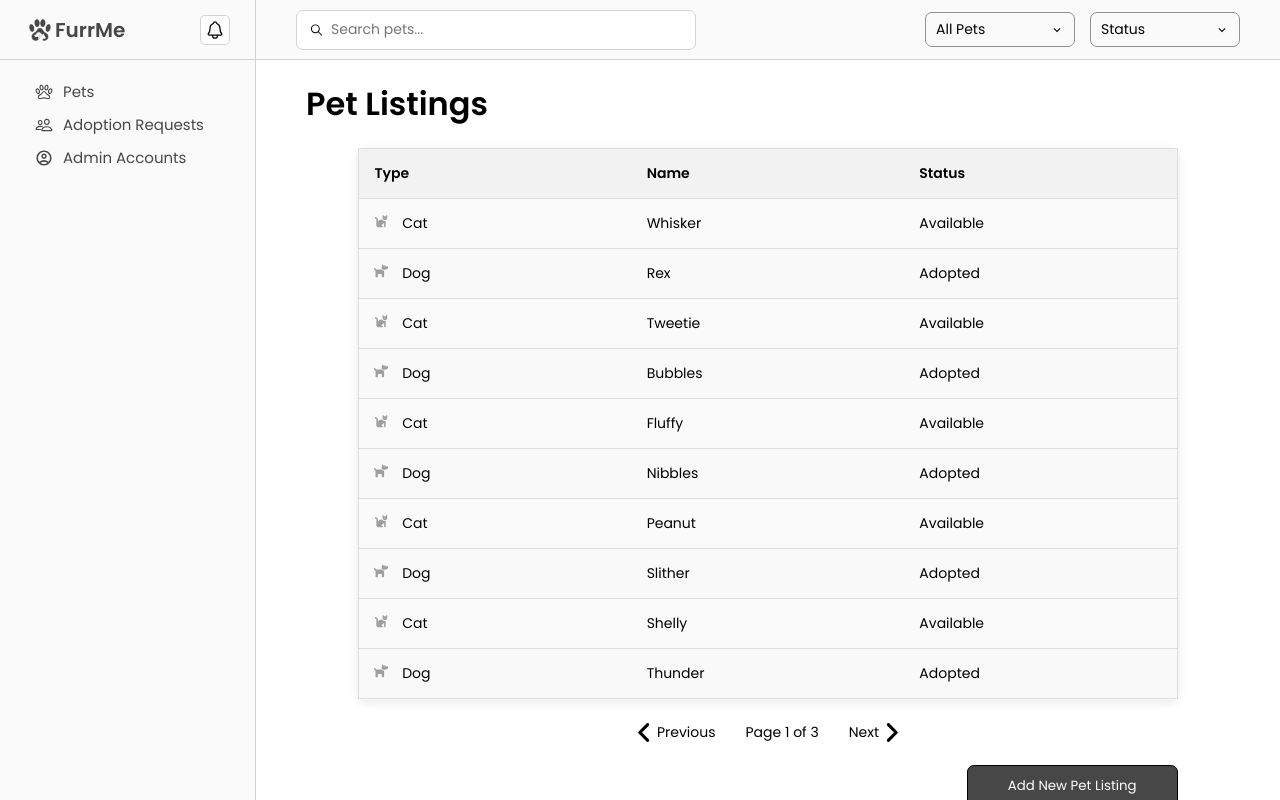
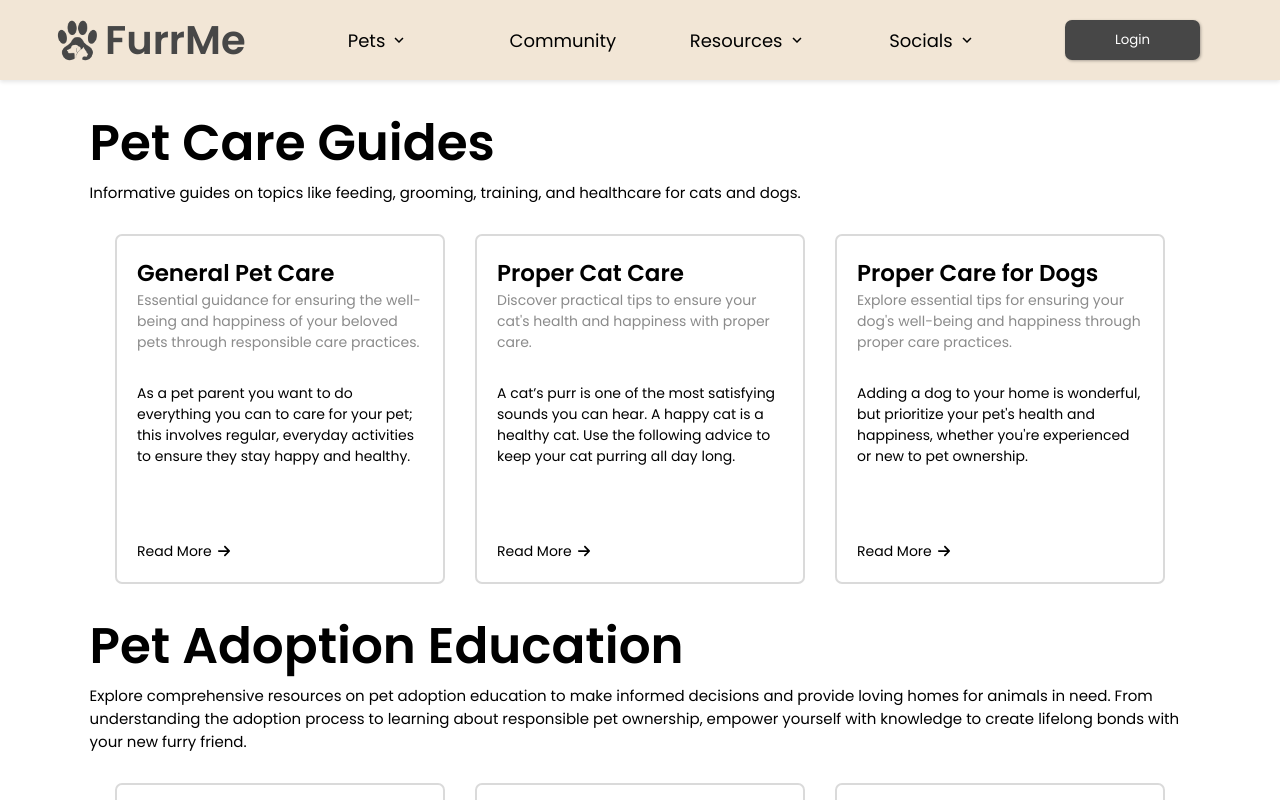
Before and after one commit to Right-Click-Inspect/FurrMe-v3, a React (Create React App) app: page / in a window 1280 px wide. Shown: the top 800 px of the page. Built offline with nearby package versions, Linux system fonts and the light colour scheme.

Commit message:
Navbar Fixed

```diff
--- a/src/App.js
+++ b/src/App.js
@@ -26,7 +26,7 @@ function App() {
     return (
         <div className="App">
             <Router>
-                <AdminDashboard />
+                <Resources />
             </Router>
         </div>
     );
--- a/src/components/AdoptionVerification.css
+++ b/src/components/AdoptionVerification.css
@@ -25,6 +25,7 @@
     padding-top: 80px;
     display: flex;
     flex-wrap: wrap;
+    height: 100vh;
 }
 
 .adoptionVerificationContainer .petDetails {
--- a/src/components/Footer.js
+++ b/src/components/Footer.js
@@ -13,6 +13,7 @@ function Footer() {
                 <li>Pet Adoption Education</li>
                 <li>Pet Adoption Process</li>
                 <li>Terms and Conditions</li>
+                <li>FAQs</li>
             </ul>
             <ul className="navIcons">
                 <li>
--- a/src/components/Navbar.css
+++ b/src/components/Navbar.css
@@ -25,216 +25,182 @@
     background-color: var(--mainColor);
     width: 100%;
     height: 80px;
-    display: flex;
-    align-items: center;
-    font-size: 1.1rem;
-    justify-content: space-around;
-    padding: 0 45px;
+    font-size: 18px;
+    padding: 0 80px 0 50px;
     position: fixed;
     z-index: 1000;
     box-shadow: 0px 2px 4px rgba(0, 0, 0, 0.1);
-}
-
-.logo {
-    height: 65px;
-    width: auto;
-}
-
-.navigations {
-    display: flex;
-}
-
-.navbar-logo {
-    color: var(--primaryTextColor);
-    font-weight: 600;
-    font-size: 2.5rem;
-    display: flex;
-    align-items: center;
-    gap: 5px;
-}
-
-.btn-login {
-    background: transparent;
-    font-size: 1.1rem;
-    padding: 5px 40px;
-    cursor: pointer;
-    border-radius: 5px;
-    display: none;
-}
-
-.btn-login:hover {
-    border-color: #9c784a;
-    transform: scale(1.05);
-}
-
-.mobile-link {
-    display: none;
-}
-
-.nav-menu {
-    display: flex;
-    padding: 0 10px;
-    align-items: center;
-    gap: 1.5rem;
-    width: 50vw;
-    justify-content: space-evenly;
-}
-
-.nav-links {
-    color: var(--primaryTextColor);
-    padding: 0.6rem 1rem;
-}
-
-.menu-icon {
-    visibility: hidden;
-}
-
-.nav-item:hover {
-    border-bottom: 1px solid #9c784a;
-    transition: all 0.5s ease;
-}
-
-.accountName {
-    border: 2px solid var(--primaryTextColor);
-    border-radius: 6px;
-    padding: 5px 15px;
-    transition: 0.5s;
-    cursor: pointer;
-}
-
-.accountName:hover {
-    transform: scale(1.02);
-    background-color: var(--hoverColor);
-}
-
-.iconDropDown {
-    position: absolute;
-    top: 100%;
-    right: 55px;
-    width: 300px;
-    background: #fff;
-    padding: 20px;
-    margin: 0 10px;
-    display: flex;
-    flex-direction: column;
-    border-radius: 7px;
-    display: none;
-    overflow: hidden;
-}
-
-.iconDropDown.open {
-    display: flex;
-}
-
-.iconDropDown .profileName {
-    text-align: center;
-    color: var(--primaryTextColor);
-    font-weight: 500;
-    transition: 0.5s;
-}
-
-.iconDropDown .profileName:hover {
-    transform: scale(1.05);
-    font-weight: 600;
-}
-
-.iconDropDown hr {
-    border: 0;
-    height: 1px;
-    background-color: var(--primaryTextColor);
-    margin: 5px 0 15px 0;
-}
-
-.dpNavList {
-    display: flex;
-    flex-direction: column;
-    gap: 15px;
-}
-
-.dpNavList a {
     display: flex;
     align-items: center;
 }
 
-.dpNavList .rightIcon {
-    color: var(--primaryTextColor);
-    position: absolute;
-    right: 20px;
-    transition: transform 0.5s;
+.navbar .logo {
+    display: flex;
+    align-items: center;
+    cursor: pointer;
 }
 
-.dpNavList a:hover .rightIcon {
-    transform: translateX(5px);
+.navbar .logo img {
+    width: 55px;
+    height: auto;
+    color: var(--primaryTextColor);
 }
 
-.dpNavList h3 {
+.navbar .logo h2 {
     color: var(--primaryTextColor);
-    font-weight: 400;
-    font-size: 18px;
+    font-size: 40px;
 }
 
-.dpNavList a:hover h3 {
-    font-weight: 500;
+.navbar .navList {
+    display: flex;
+    align-items: center;
+    justify-content: space-evenly;
+    width: 75%;
+    height: 100%;
+    padding: 0 50px;
+    gap: 20px;
 }
 
-
-@media screen and (max-width: 960px) {
-    .menu-icon {
-        visibility: visible;
-        position: absolute;
-        top: 1.8rem;
-        right: 1.5rem;
+.navbar .navList .navItem {
+    text-align: center;
+    position: relative;
+    width: 25%;
 }
 
-    .navbar-logo {
-        position: absolute;
-        top: 0.5rem;
-        left: 1.5rem;
+.navbar .navList .navItem p {
+    border-radius: 7px;
+    cursor: pointer;
+    display: flex;
+    align-items: center;
+    justify-content: center;
+    gap: 5px;
+    padding: 5px 0;
 }
 
-    .nav-menu {
+.navbar .navList .navItem p:hover {
+    background-color: var(--hoverColor);
+}
+
+.navbar .navList .navItem .dropdown {
+    position: absolute;
+    max-width: 350px;
+    background-color: var(--mainColor);
+    border-radius: 7px;
     display: flex;
     flex-direction: column;
+    gap: 10px;
+    padding: 15px 20px;
+    border: 1px solid var(--hoverColor);
+    box-shadow: 5px 5px 10px rgba(0, 0, 0, 0.3);
+    font-size: 16px;
+}
+
+.navbar .navList .navItem .dropdown.pets,
+.dropdown.socials {
+    left: 35%;
+}
+
+.navbar .navList .navItem .dropdown.socials {
+    left: 15%;
+}
+
+.navbar .navList .navItem .dropdown li {
+    cursor: pointer;
+    border-radius: 7px;
+    gap: 10px;
+    padding: 5px 25px 5px 10px;
+    text-wrap: nowrap;
+    display: flex;
     align-items: center;
-        padding-top: 40px;
-        font-size: 1.5rem;
-        gap: 2rem;
+    position: relative;
+}
+
+.navbar .navList .navItem .dropdown li:hover {
+    background-color: var(--hoverColor);
+}
+
+.navbar .navList .navItem .dropdown .rightIcon {
+    height: 15px;
+    width: 15px;
+    position: absolute;
+    right: 5px;
+}
+
+.navbar .loginBtn-accountIcon {
+    flex: 1;
+    height: 100%;
+    display: flex;
+    align-items: center;
+    justify-content: center;
+    position: relative;
+}
+
+.navbar .loginBtn-accountIcon button {
+    background-color: var(--primaryTextColor);
+    height: 40px;
+    color: white;
+    padding: 10px 50px;
+    border-radius: 7px;
+    border: none;
+    box-shadow: 1px 1px 3px rgba(0, 0, 0, 0.3);
+    cursor: pointer;
+}
+
+.navbar .loginBtn-accountIcon button:hover {
+    background-color: rgb(85, 85, 85);
+}
+
+.navbar .DP-Icon {
+    min-width: 45px;
+    height: 45px;
+    border-radius: 50%;
+    overflow: hidden;
+    box-shadow: 1px 1px 3px rgba(0, 0, 0, 0.5);
+    cursor: pointer;
+    border: px solid var(--primaryTextColor);
+    margin-left: auto;
+}
+
+.navbar .DP-Icon img {
     width: 100%;
-        position: fixed;
-        top: 80px;
-        left: 0;
-        right: 0;
-        bottom: 0;
+    height: 100%;
+    object-fit: cover;
+}
+
+.navbar .loginBtn-accountIcon .userDropdown {
+    background-color: var(--mainColor);
+    border-radius: 7px;
+    border: 1px solid var(--hoverColor);
+    box-shadow: 5px 5px 10px rgba(0, 0, 0, 0.3);
+    font-size: 16px;
+    padding: 15px 20px;
+    width: 240px;
     position: absolute;
     top: 80px;
-        left: -100%;
-        transition: all 0.5s ease;
-        background-color: var(--mainColor);
-        justify-content: flex-start;
+    right: 0;
 }
 
-    .mobile-link {
-        display: block;
-        text-align: center;
-        padding: 0.5rem 5rem;
-        border-radius: 5px;
-        background: var(--primaryTextColor);
-        color: var(--mainColor);
+.navbar .loginBtn-accountIcon .userDropdown li {
+    padding: 5px 5px;
+    cursor: pointer;
+    border-radius: 7px;
+    display: flex;
+    align-items: center;
+    text-wrap: nowrap;
+    position: relative;
+    gap: 3px;
 }
 
-    .nav-menu.active {
-        left: 0;
-        opacity: 1;
-        transition: all 0.5s ease;
-        z-index: 1;
-        height: 100vh;
+.navbar .loginBtn-accountIcon .userDropdown li:hover {
+    background-color: var(--hoverColor);
 }
 
-    .btn-login {
-        display: none;
+.navbar .loginBtn-accountIcon .userDropdown .dropdownIcon {
+    height: 15px;
+    width: 15px;
 }
 
-    .nav-links:hover {
-        background-color: #9c784a;
+.navbar .loginBtn-accountIcon .userDropdown .rightIcon-UDP {
+    position: absolute;
+    right: 5px;
 }
-}
--- a/src/components/Navbar.js
+++ b/src/components/Navbar.js
@@ -1,127 +1,192 @@
-import React, { useState, useEffect } from "react";
+import React, { useState, useEffect, useRef } from "react";
 import { Link } from "react-router-dom";
-import { FaBars, FaTimes } from "react-icons/fa";
-import { FiChevronRight } from "react-icons/fi";
 import Logo from "../assets/FurrMe Logo.png";
-import DisplayPhoto from "../assets/pet photos/cat photos/cat_img1.jpg";
 import "../components/Navbar.css";
+import {
+    MdOutlineKeyboardArrowDown,
+    MdOutlineKeyboardArrowUp,
+    MdOutlineDocumentScanner,
+} from "react-icons/md";
+import { FaAngleRight } from "react-icons/fa6";
+import { FiBook } from "react-icons/fi";
+import {
+    FaFacebook,
+    FaInstagram,
+    FaTiktok,
+    FaQuestion,
+    FaCat,
+    FaDog,
+} from "react-icons/fa";
+import { CgProfile } from "react-icons/cg";
+import { MdOutlinePets } from "react-icons/md";
+import { MdContactSupport } from "react-icons/md";
+import { IoIosLogOut } from "react-icons/io";
+import userProfilePic from "../assets/avatar-dp.jpg";
 
 function Navbar() {
-    const [click, setClick] = useState(false);
-    const [dropdownOpen, setDropdownOpen] = useState(false);
+    const [openDropdown, setOpenDropdown] = useState(null);
+    const [isLoggedIn, setIsLoggedIn] = useState(false);//For Simulation (Please replace with correct authentication logic)
+    const navbarRef = useRef(null);
 
-    const handleClick = () => setClick(!click);
-    const closeMobileMenu = () => setClick(false);
-    const closeDropdown = () => setDropdownOpen(false);
+    const toggleDropdown = (dropdown) => {
+        setOpenDropdown(openDropdown === dropdown ? null : dropdown);
+    };
 
-    const toggleDropdown = () => {
-        setDropdownOpen(!dropdownOpen);
+    const closeDropdown = () => {
+        setOpenDropdown(null);
+    };
+
+    //For Simulation (Please replace with correct authentication logic)
+    const handleLogin = () => {
+        setIsLoggedIn(!isLoggedIn);
+        setOpenDropdown(null);
     };
 
     useEffect(() => {
-        const closeMenuOnOutsideClick = (e) => {
+        const handleClickOutside = (event) => {
             if (
-                dropdownOpen &&
-                !document.querySelector(".iconDropDown").contains(e.target) &&
-                !document.querySelector(".accountName").contains(e.target)
+                navbarRef.current &&
+                !navbarRef.current.contains(event.target)
             ) {
-                setDropdownOpen(false);
+                closeDropdown();
             }
         };
-
-        document.addEventListener("mousedown", closeMenuOnOutsideClick);
-
+        document.addEventListener("mousedown", handleClickOutside);
         return () => {
-            document.removeEventListener("mousedown", closeMenuOnOutsideClick);
+            document.removeEventListener("mousedown", handleClickOutside);
         };
-    }, [dropdownOpen]);
+    }, []);
 
     return (
-        <div>
-            <nav className="navbar">
-                <Link to="/" className="navbar-logo" onClick={closeMobileMenu}>
-                    <img className="logo" src={Logo} alt="" />
-                    FurrMe
-                </Link>
-                <div className="menu-icon" onClick={handleClick}>
-                    <i className={click ? "fas fa-times" : "fas fa-bars"} />
+        <div className="navbar" ref={navbarRef}>
+            <div className="logo">
+                <img src={Logo} alt="FurrMe Logo" />
+                <h2>FurrMe</h2>
+            </div>
+            <div className="navList">
+                <div className="navItem pets">
+                    <p onClick={() => toggleDropdown("pets")}>
+                        Pets{" "}
+                        {openDropdown === "pets" ? (
+                            <MdOutlineKeyboardArrowUp />
+                        ) : (
+                            <MdOutlineKeyboardArrowDown />
+                        )}
+                    </p>
+                    {openDropdown === "pets" && (
+                        <ul className="dropdown pets" onClick={closeDropdown}>
+                            <li>
+                                <FaCat />
+                                Cats <FaAngleRight className="rightIcon" />
+                            </li>
+                            <li>
+                                <FaDog />
+                                Dogs <FaAngleRight className="rightIcon" />
+                            </li>
+                        </ul>
+                    )}
                 </div>
-                <ul className={click ? "nav-menu active" : "nav-menu"}>
-                    <li className="nav-item">
-                        <Link
-                            to="/"
-                            className="nav-links"
-                            onClick={closeMobileMenu}
+                <div className="navItem community">
+                    <p>Community</p>
+                </div>
+                <div className="navItem resources">
+                    <p onClick={() => toggleDropdown("resources")}>
+                        Resources{" "}
+                        {openDropdown === "resources" ? (
+                            <MdOutlineKeyboardArrowUp />
+                        ) : (
+                            <MdOutlineKeyboardArrowDown />
+                        )}
+                    </p>
+                    {openDropdown === "resources" && (
+                        <ul
+                            className="dropdown resources"
+                            onClick={closeDropdown}
                         >
-                            Cats
-                        </Link>
-                    </li>
-                    <li className="nav-item">
-                        <Link
-                            to="/"
-                            className="nav-links"
-                            onClick={closeMobileMenu}
+                            <li>
+                                <FaQuestion />
+                                FAQs <FaAngleRight className="rightIcon" />
+                            </li>
+                            <li>
+                                <MdOutlineDocumentScanner />
+                                Terms & Conditions{" "}
+                                <FaAngleRight className="rightIcon" />
+                            </li>
+                            <li>
+                                <FiBook />
+                                Education <FaAngleRight className="rightIcon" />
+                            </li>
+                        </ul>
+                    )}
+                </div>
+                <div className="navItem socials">
+                    <p onClick={() => toggleDropdown("socials")}>
+                        Socials{" "}
+                        {openDropdown === "socials" ? (
+                            <MdOutlineKeyboardArrowUp />
+                        ) : (
+                            <MdOutlineKeyboardArrowDown />
+                        )}
+                    </p>
+                    {openDropdown === "socials" && (
+                        <ul
+                            className="dropdown socials"
+                            onClick={closeDropdown}
                         >
-                            Dogs
-                        </Link>
-                    </li>
-                    <li className="nav-item">
-                        <Link
-                            to="/"
-                            className="nav-links"
-                            onClick={closeMobileMenu}
-                        >
-                            Community
-                        </Link>
-                    </li>
-                    <li className="nav-item">
-                        <Link
-                            to="/"
-                            className="nav-links"
-                            onClick={closeMobileMenu}
-                        >
-                            Resources
-                        </Link>
-                    </li>
-                    <li className="nav-item">
-                        <Link
-                            to="/"
-                            className="nav-links mobile-link"
-                            onClick={closeMobileMenu}
-                        >
-                            Sign Up
-                        </Link>
-                    </li>
-                </ul>
-                <Link to="/">
-                    <button className="btn-login">Login</button>
-                </Link>
-                <h3 className="accountName" onClick={toggleDropdown}>
-                    Account Name
-                </h3>
-                <div className={`iconDropDown ${dropdownOpen ? "open" : ""}`}>
-                    <Link onClick={closeMobileMenu}>
-                        <h3 className="profileName" onClick={closeDropdown}>
-                            Frankie Richards
-                        </h3>
-                    </Link>
-                    <hr />
-                    <div className="dpNavList">
-                        <Link onClick={closeDropdown}>
-                            <h3>Adoption Requests</h3>
-                            <FiChevronRight className="rightIcon" />
-                        </Link>
-                        <Link onClick={closeDropdown}>
-                            <h3>Help & Support</h3>
-                            <FiChevronRight className="rightIcon" />
-                        </Link>
-                        <Link onClick={closeDropdown}>
-                            <h3>Logout</h3>
-                            <FiChevronRight className="rightIcon" />
-                        </Link>
+                            <li>
+                                <FaInstagram />
+                                Instagram <FaAngleRight className="rightIcon" />
+                            </li>
+                            <li>
+                                <FaFacebook />
+                                Facebook <FaAngleRight className="rightIcon" />
+                            </li>
+                            <li>
+                                <FaTiktok />
+                                Tiktok <FaAngleRight className="rightIcon" />
+                            </li>
+                        </ul>
+                    )}
+                </div>
+            </div>
+            <div className="loginBtn-accountIcon">
+                {/* From Here */}
+                {isLoggedIn ? (
+                    <div
+                        className="DP-Icon"
+                        onClick={() => toggleDropdown("user")}
+                    >
+                        <img src={userProfilePic} />
                     </div>
-                </div>
-            </nav>
+                ) : (
+                    <button onClick={handleLogin}>Login</button>
+                )}
+                {/*To here : Replace with <Button>Login<Button/> kay gi modify rana pang simulation sa Login Button og Avatar Icon if naka login or wala */}
+                {openDropdown === "user" && (
+                    <ul className="userDropdown" onClick={closeDropdown}>
+                        <li>
+                            <CgProfile className="dropdownIcon" />
+                            My Profile
+                            <FaAngleRight className="rightIcon-UDP" />
+                        </li>
+                        <li>
+                            <MdOutlinePets className="dropdownIcon" />
+                            Adoption Requests
+                            <FaAngleRight className="rightIcon-UDP" />
+                        </li>
+                        <li>
+                            <MdContactSupport className="dropdownIcon" />
+                            Help & Support
+                            <FaAngleRight className="rightIcon-UDP" />
+                        </li>
+                        <li>
+                            <IoIosLogOut className="dropdownIcon" />
+                            Logout
+                            <FaAngleRight className="rightIcon-UDP" />
+                        </li>
+                    </ul>
+                )}
+            </div>
         </div>
     );
 }
```
Lines whose indentation alone changed are shown as unchanged.
